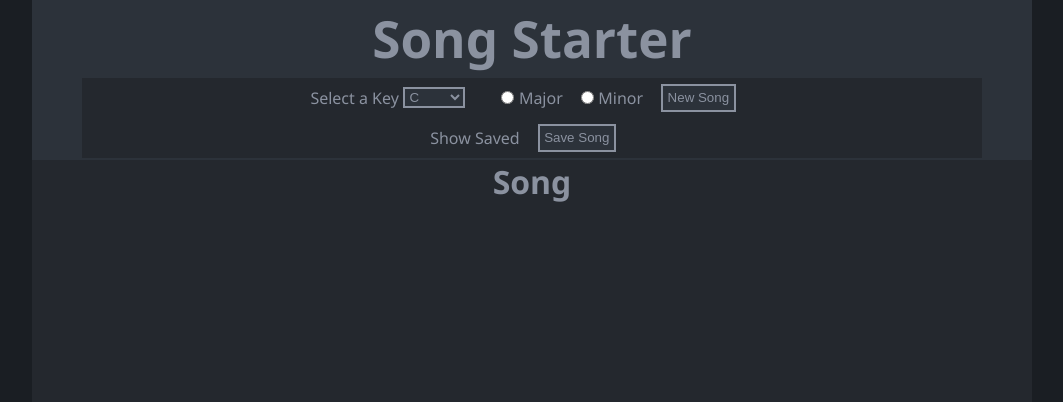
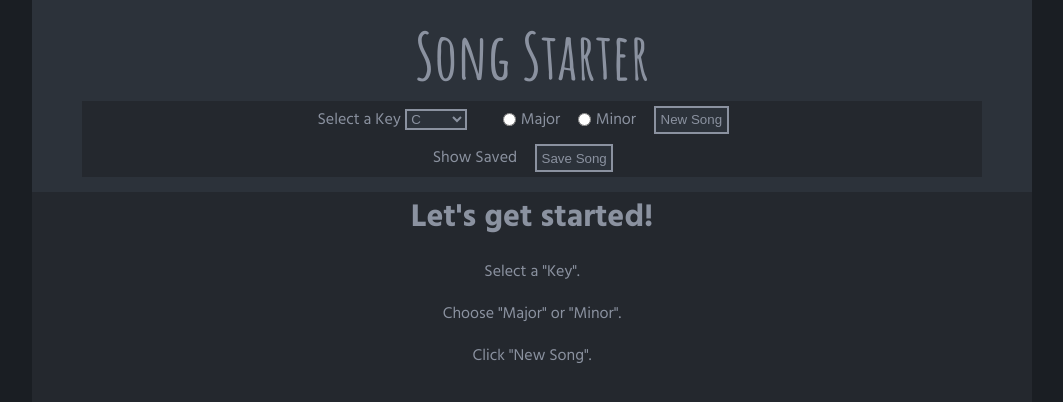
Before and after one commit to Song-Starter/song-starter, a React (Create React App) app: page / in a window 1280 px wide. Shown: the top 402 px of the page, without its empty margins (108-1171 px from the left). Built offline with nearby package versions, Linux system fonts and the light colour scheme.

Commit message:
Import Google fonts.

```diff
--- a/src/components/Header.css
+++ b/src/components/Header.css
@@ -3,12 +3,13 @@ h1 {
 }
 
 .title {
-  font-size: 4vw;
+  font-family: 'Amatic SC', cursive, sans-serif;
+  font-size: 5vw;
 }
 
 .Header {
   background-color: #2C323A;
-  height: 20%;
+  height: 15vw;
   display: flex;
   flex-direction: column;
   align-items: center;
@@ -17,7 +18,7 @@ h1 {
 
 .NavBar, .SavedNav {
   width: 90%;
-  height: 2.5rem;
+  height: 3vw;
   background-color: #24282E;
   display: flex;
   justify-content: center;
--- a/src/components/Song.css
+++ b/src/components/Song.css
@@ -1,6 +1,7 @@
 .Lyrics {
   display: flex;
   flex-direction: column;
+  border: solid 1px black;
   border-radius: 50px;
   background: linear-gradient(315deg, #24282E, #1A1E23);
   box-shadow: -20px -20px 30px #24282E,
@@ -14,6 +15,10 @@
   flex-direction: column;
 }
 
+.lyrics-display p {
+  margin: 0;
+}
+
 .poetry-deets {
   margin: 2%;
 }
--- a/src/components/Song.js
+++ b/src/components/Song.js
@@ -14,7 +14,10 @@ const Song = ({ lyrics, progression }) => {
   }else{
     return (
       <div className="Song">
-        <h1>Song</h1>
+        <h1>Let's get started!</h1>
+        <p>Select a "Key".</p>
+        <p>Choose "Major" or "Minor".</p>
+        <p>Click "New Song".</p>
       </div>
     );
   }
--- a/src/index.css
+++ b/src/index.css
@@ -1,5 +1,7 @@
+@import url('https://fonts.googleapis.com/css2?family=Amatic+SC:wght@400;700&family=Hind:wght@400;700&display=swap');
+
 body {
   margin: 0;
-  font-family: 'Segoe UI', Tahoma, Geneva, Verdana, sans-serif;
+  font-family: 'Hind', Tahoma, Geneva, Verdana, sans-serif;
   background-color: #1A1E23;
 }
```
